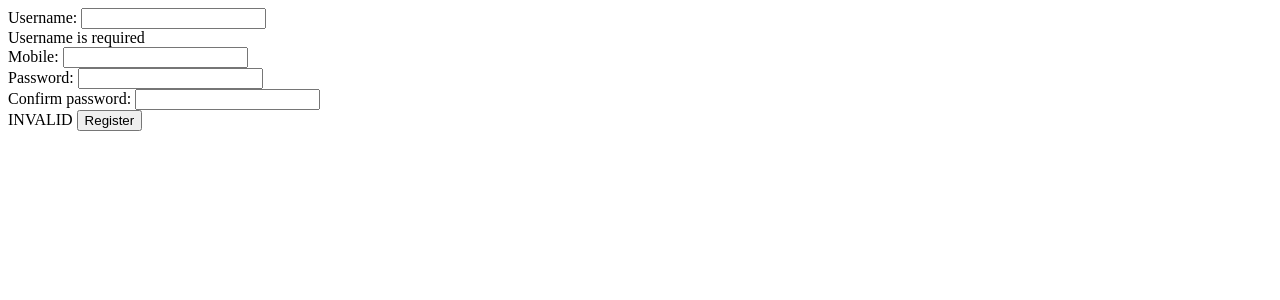
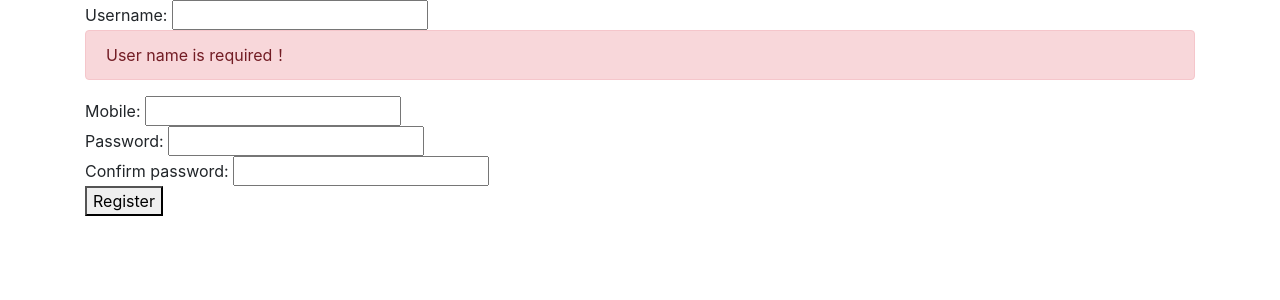
Before and after one commit to FredJiangFei/AngularDemo, an Angular app in the folder form-demo/: page / in a window 1280 px wide. Shown: the top 300 px of the page. Built offline with nearby package versions, Linux system fonts and the light colour scheme.

Commit message:
Form Validator

```diff
--- a/form-demo/package.json
+++ b/form-demo/package.json
@@ -22,6 +22,7 @@
     "@angular/platform-browser": "^5.0.0",
     "@angular/platform-browser-dynamic": "^5.0.0",
     "@angular/router": "^5.0.0",
+    "bootstrap": "^4.1.3",
     "core-js": "^2.4.1",
     "rxjs": "^5.5.2",
     "zone.js": "^0.8.14"
--- a/form-demo/src/app/app.component.html
+++ b/form-demo/src/app/app.component.html
@@ -1,2 +1,3 @@
-<!-- <app-reative-form></app-reative-form> -->
-<app-reative-register></app-reative-register>
+<div class="container">
+    <app-my-form></app-my-form>
+</div>
--- a/form-demo/src/app/app.module.ts
+++ b/form-demo/src/app/app.module.ts
@@ -7,13 +7,17 @@ import { MyFormComponent } from './my-form/my-form.component';
 import { FormsModule, ReactiveFormsModule } from '@angular/forms';
 import { ReativeFormComponent } from './reative-form/reative-form.component';
 import { ReativeRegisterComponent } from './reative-register/reative-register.component';
+import { MobileValidatorDirective } from './directives/mobile-validator.directive';
+import { EqualValidatorDirective } from './directives/equal-validator.directive';
 
 @NgModule({
   declarations: [
     AppComponent,
     MyFormComponent,
     ReativeFormComponent,
-    ReativeRegisterComponent
+    ReativeRegisterComponent,
+    MobileValidatorDirective,
+    EqualValidatorDirective
   ],
   imports: [
     BrowserModule,
--- /dev/null
+++ b/form-demo/src/app/directives/equal-validator.directive.ts
@@ -0,0 +1,14 @@
+import { NG_VALIDATORS } from '@angular/forms';
+import { Directive } from '@angular/core';
+import { passwordEqualValidator } from '../reative-register/register.validates';
+
+@Directive({
+  selector: '[passwordEqual]',
+  providers: [{ provide: NG_VALIDATORS, useValue: passwordEqualValidator, multi: true }]
+
+})
+export class EqualValidatorDirective {
+
+  constructor() { }
+
+}
--- /dev/null
+++ b/form-demo/src/app/directives/mobile-validator.directive.ts
@@ -0,0 +1,14 @@
+import { Directive } from '@angular/core';
+import { NG_VALIDATORS } from '@angular/forms';
+import { mobileValidator } from '../reative-register/register.validates';
+
+@Directive({
+  selector: '[mobile]',
+  providers: [{ provide: NG_VALIDATORS, useValue: mobileValidator, multi: true }]
+})
+
+export class MobileValidatorDirective {
+
+  constructor() { }
+
+}
--- a/form-demo/src/app/my-form/my-form.component.html
+++ b/form-demo/src/app/my-form/my-form.component.html
@@ -1,10 +1,24 @@
-<form #myForm="ngForm" (ngSubmit)="register(myForm.value)">
-  <div>Username: <input type="text" ngModel name="username"></div>
-  <div>Mobile: <input type="text" ngModel name="mobile"></div>
+<form #myForm="ngForm" (ngSubmit)="register(myForm.value, myForm.valid)" novalidate>
+  <div>
+    Username: <input type="text" required ngModel #username="ngModel" name="username">
+    <div *ngIf="username.invalid" class="alert alert-danger">
+        <span *ngIf="username.errors?.required">User name is required！</span>
+    </div>
+  </div>
+  <div>
+    Mobile: <input type="text" mobile #mobile="ngModel" ngModel name="mobile">
+    <div *ngIf="mobile.invalid" class="alert alert-danger">
+        <span *ngIf="mobile.errors?.mobile">Mobile is invalid</span>
+    </div>
+  </div>
 
-  <div ngModelGroup="passwordGroup">
+  <div ngModelGroup="passwordGroup" passwordEqual>
     <div>Password: <input type="password" ngModel name="password"></div>
     <div>Confirm password: <input type="password" ngModel name="confirm"></div>
+
+    <div [hidden]="!myForm.form.hasError('equal','passwordGroup')" class="alert alert-danger">
+        {{myForm.form.getError('equal','passwordGroup')}}
+      </div>
   </div>
 
   <button type="submit">Register</button>
--- a/form-demo/src/app/my-form/my-form.component.ts
+++ b/form-demo/src/app/my-form/my-form.component.ts
@@ -12,8 +12,9 @@ export class MyFormComponent implements OnInit {
   ngOnInit() {
   }
 
-  register(value: any){
+  register(value: any, valid: boolean){
     console.log(value);
+    console.log(valid);
   }
 
 }
--- a/form-demo/src/app/reative-register/reative-register.component.html
+++ b/form-demo/src/app/reative-register/reative-register.component.html
@@ -1,14 +1,13 @@
 <form [formGroup]="formModel" (ngSubmit)="register()">
   <div>
     Username:
-    <input type="text" formControlName="username"> <span *ngIf="username.pending">Checking.....</span>
-
-    <div [hidden]="!formModel.hasError('required','username')">
-      Username is required
-    </div>
-
-    <div class="alert alert-danger" *ngIf="username.invalid">
-      <div [hidden]="!username.errors.nameExist">
+    <input type="text" formControlName="username">
+    <span *ngIf="username.pending">Checking.....</span>
+    <div class="alert alert-danger" [hidden]="username.valid || username.pristine">
+      <div [hidden]="!formModel.hasError('required','username')">
+        Username is required
+      </div>
+      <div [hidden]="!username.errors?.nameExist">
         Username is exist
       </div>
     </div>
--- a/form-demo/src/app/reative-register/register.validates.ts
+++ b/form-demo/src/app/reative-register/register.validates.ts
@@ -4,12 +4,12 @@ import { Observable } from "rxjs";
 
 export function nameAsyncValidator(control: AbstractControl): any {
     var nameExist = control.value == 'Fred';
-    return Observable.of(nameExist ? { nameExist: true } : null).delay(3000);
+    return Observable.of(nameExist ? { nameExist: true } : null).delay(1000);
 }
 
 
 export function mobileValidator(control: AbstractControl): any {
-    if (control.value.includes('1')) {
+    if (control.value && control.value.includes('1')) {
         return { mobile: true };
     }
     return null;
@@ -19,7 +19,7 @@ export function passwordEqualValidator(group: AbstractControl): any {
     let password = group.get('password') as FormControl;
     let confirm = group.get('confirm') as FormControl;
 
-    if (password.value != confirm.value) {
+    if (password && confirm && password.value != confirm.value) {
         return { equal: 'Password is not equal!' }
     }
 
--- a/form-demo/src/styles.css
+++ b/form-demo/src/styles.css
@@ -1 +1,2 @@
 /* You can add global styles to this file, and also import other style files */
+@import "~bootstrap/dist/css/bootstrap.min.css";
```
Also changed, not shown: 2 other files (tests, documents, lock files or other folders).
